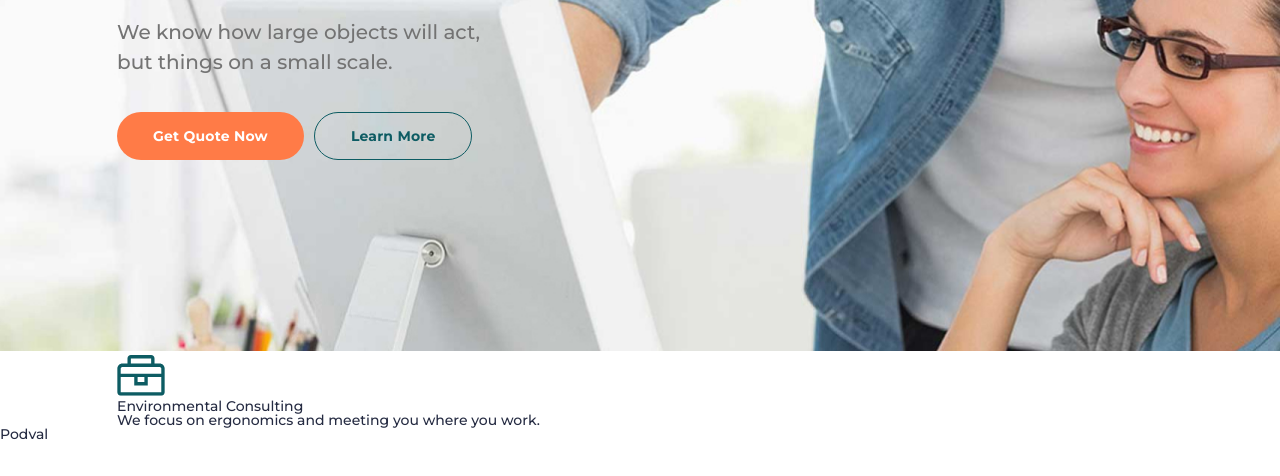
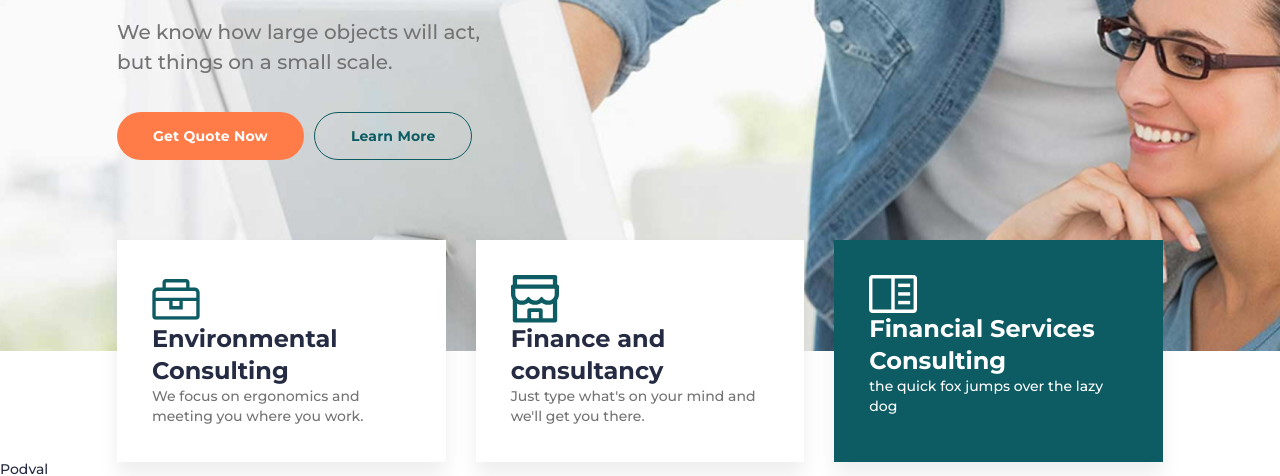
Before and after one commit to ShabatinEvg/Relvise, a plain HTML site: page index.html in a window 1280 px wide. Shown: the part 440-916 px from the top of the page. Before the commit the page ends 881 px from the top, so only its background shows below. Drawn offline with Linux system fonts and the light colour scheme.

Commit message:
Column 670px

```diff
--- a/css/style.css
+++ b/css/style.css
@@ -132,7 +132,9 @@ body {
 }
 
 .page__services {
-
+    position: relative;
+    z-index: 2;
+    margin: -111px 0px 0px 0px;
 }
 
 /*----Подвал---------------------------*/
@@ -250,31 +252,75 @@ body {
 }
 /*-----page__services--------------------*/
 
+.services {
+}
 
 .services__container {
     }
 
 .services__body {
+    display: flex;
+    flex-wrap: wrap;
+    margin: 0px -15px -30px;
+}
+@media(max-width: 670px) {
+    .services__body {
+        display: flex;
+        flex-wrap: wrap;
+        margin: 0px -15px -30px;
+    }
 }
 
 .services__column {
+    padding: 0px 15px;
+    flex: 0 1 33.333%;
+    margin: 0px 0px 30px 0px;
+}
+
+@media(max-width: 992px) {
+    .services__column {
+        flex: 0 1 50%;
+    }
 }
 
 .services__item {
+    height: 100%;
+    box-shadow: 0px 13px 19px rgba(0, 0, 0,0.07);
+    background-color: #fff;
+    padding: 35px;
 }
 
 .services_container {
+
 }
 
 
 .item-service {
+}
 
+.item-service_green {
+    background-color: #0D5C63;
 }
+.item-service_green .item-service__title {
+    color: #fff;
+}
+.item-service_green .item-service__text {
+    color: #fff;
+}
+.item-service > *:not(:last-chsld) {
+    margin: 0px 0px 10px 0px;
+}
+
 .item-service__icon {
 }
 
 .item-service__title {
+    font-weight: 700;
+    font-size: 24px;
+    line-height: 133%;
 }
 
 .item-service__text {
+    color: #737373;
+    line-height: 142%;
 }
--- a/index.html
+++ b/index.html
@@ -61,6 +61,24 @@
 									<div class="item-service__text">We focus on ergonomics and meeting you where you work. </div>
 								</div>
 							</div>
+							<div class="services__column">
+								<div class="services__item item-service">
+									<div class="item-service__icon">
+										<img src="/img/services/02.svg" alt="Finance and consultancy ">
+									</div>
+									<h3 class="item-service__title">Finance and	consultancy </h3>
+									<div class="item-service__text">Just type what's on your mind and we'll get you there. </div>
+								</div>
+							</div>
+							<div class="services__column">
+								<div class="services__item item-service item-service_green">
+									<div class="item-service__icon">
+										<img src="/img/services/03.svg" alt="Financial Services	Consulting">
+									</div>
+									<h3 class="item-service__title">Financial Services Consulting</h3>
+									<div class="item-service__text">the quick fox jumps over the lazy dog </div>
+								</div>
+							</div>
 						</div>
 					</div>
 				</section>
```
Lines whose indentation alone changed are shown as unchanged.
